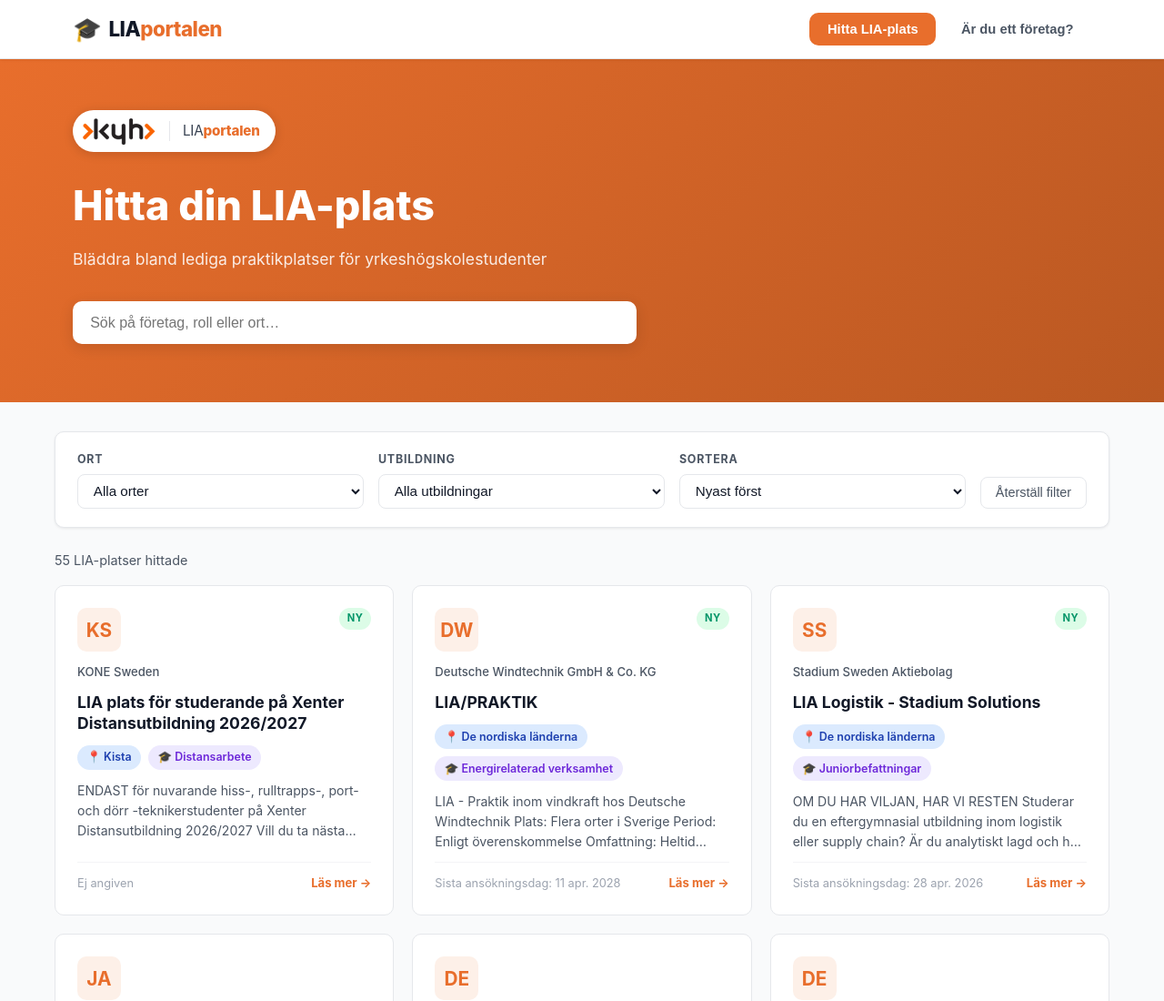
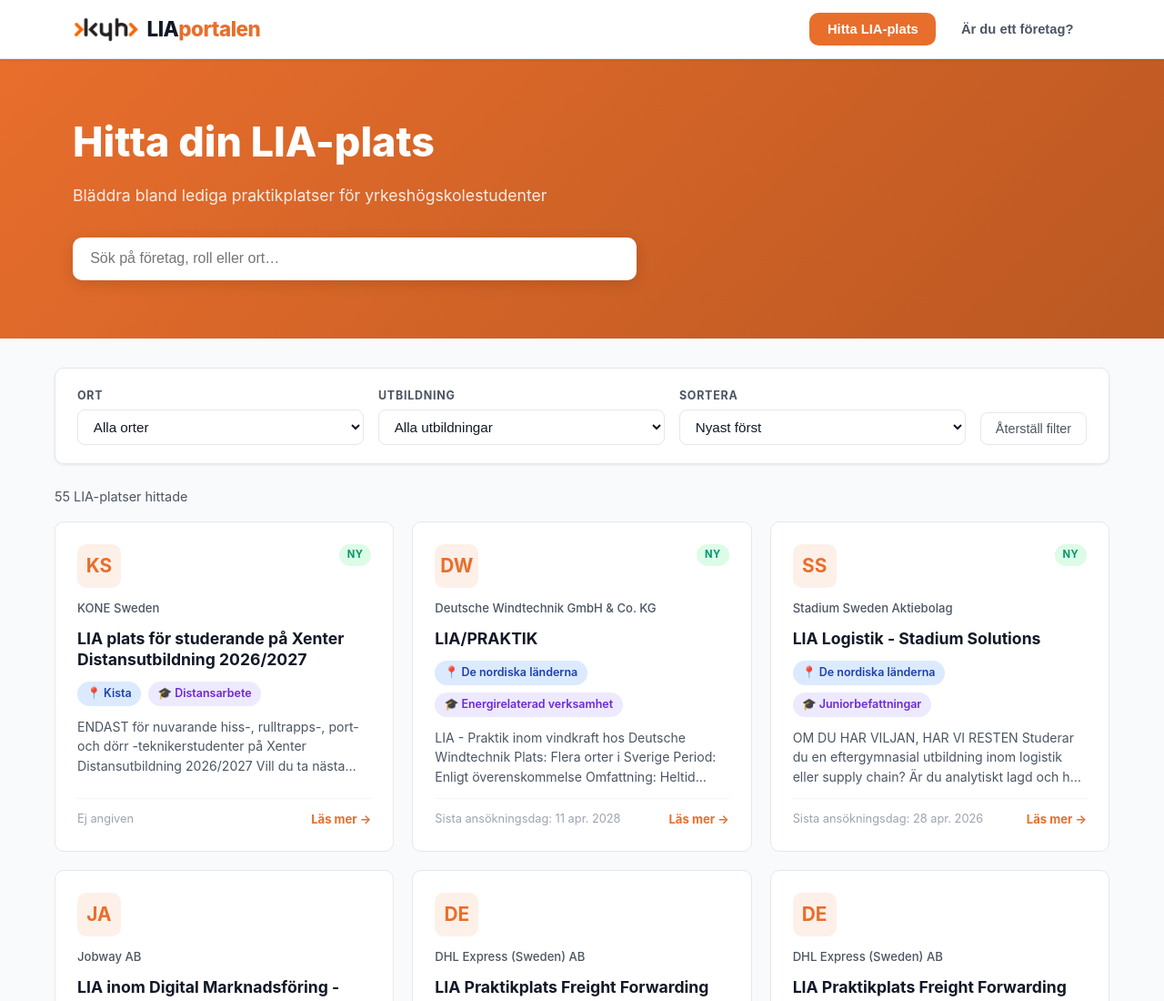
Before and after one commit to thomaspomas/liaportalen, a website: page index.html in a window 1280 px wide. Shown: the top 1100 px of the page at 91% size. Drawn offline with Linux system fonts and the light colour scheme; no server answers.

Commit message:
fix: flytta KYH-logo till headern bredvid LIAportalen-texten

```diff
--- a/index.html
+++ b/index.html
@@ -12,7 +12,7 @@
   <header class="site-header">
     <div class="container header-inner">
       <div class="logo">
-        <span class="logo-icon">🎓</span>
+        <img src="kyh-logo.png" alt="KYH" class="header-logo" />
         <span class="logo-text">LIA<span class="logo-accent">portalen</span></span>
       </div>
       <nav class="main-nav">
@@ -27,11 +27,6 @@
 
     <section class="hero">
       <div class="container">
-        <div class="hero-brand">
-          <img src="kyh-logo.png" alt="KYH – Kreativa Yrkeshögskolan" class="hero-logo" />
-          <span class="hero-brand-sep"></span>
-          <span class="hero-brand-name">LIA<strong>portalen</strong></span>
-        </div>
         <h1>Hitta din LIA-plats</h1>
         <p class="hero-sub">Bläddra bland lediga praktikplatser för yrkeshögskolestudenter</p>
 
--- a/styles.css
+++ b/styles.css
@@ -72,7 +72,7 @@
   color: var(--gray-900);
 }
 
-.logo-icon { font-size: 1.6rem; }
+.header-logo { height: 28px; width: auto; display: block; }
 .logo-accent { color: var(--blue); }
 
 .main-nav {
@@ -125,42 +125,6 @@
   font-size: 1.1rem;
   opacity: .88;
   margin-bottom: 2rem;
-}
-
-/* HERO BRAND */
-.hero-brand {
-  display: inline-flex;
-  align-items: center;
-  gap: .85rem;
-  background: #fff;
-  border-radius: 50px;
-  padding: .45rem 1.1rem .45rem .55rem;
-  margin-bottom: 1.5rem;
-  box-shadow: 0 2px 12px rgba(0,0,0,.15);
-}
-
-.hero-logo {
-  height: 32px;
-  width: auto;
-  display: block;
-}
-
-.hero-brand-sep {
-  width: 1px;
-  height: 22px;
-  background: var(--gray-200);
-  flex-shrink: 0;
-}
-
-.hero-brand-name {
-  font-size: .95rem;
-  color: var(--gray-700);
-  letter-spacing: -.2px;
-}
-
-.hero-brand-name strong {
-  color: var(--blue);
-  font-weight: 800;
 }
 
 /* SEARCH BAR */
```
